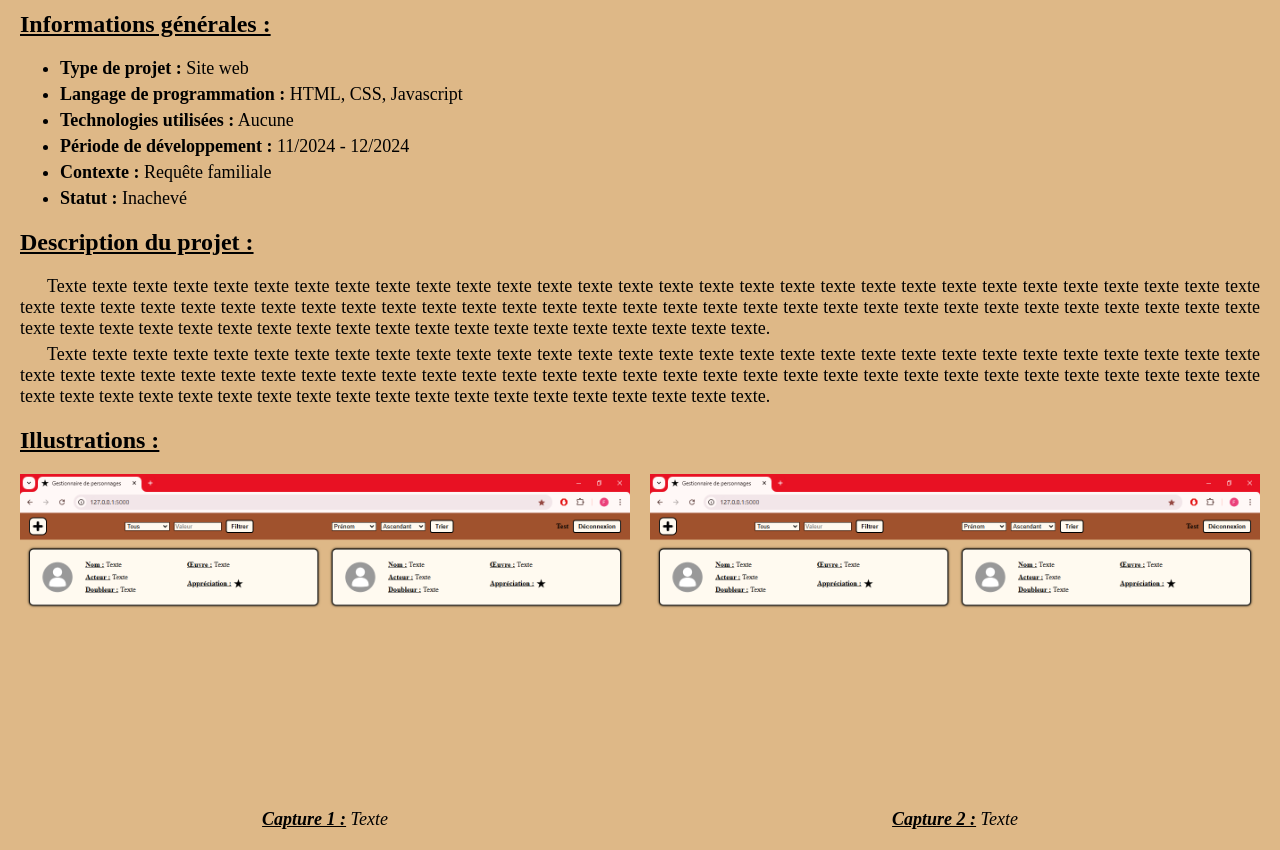
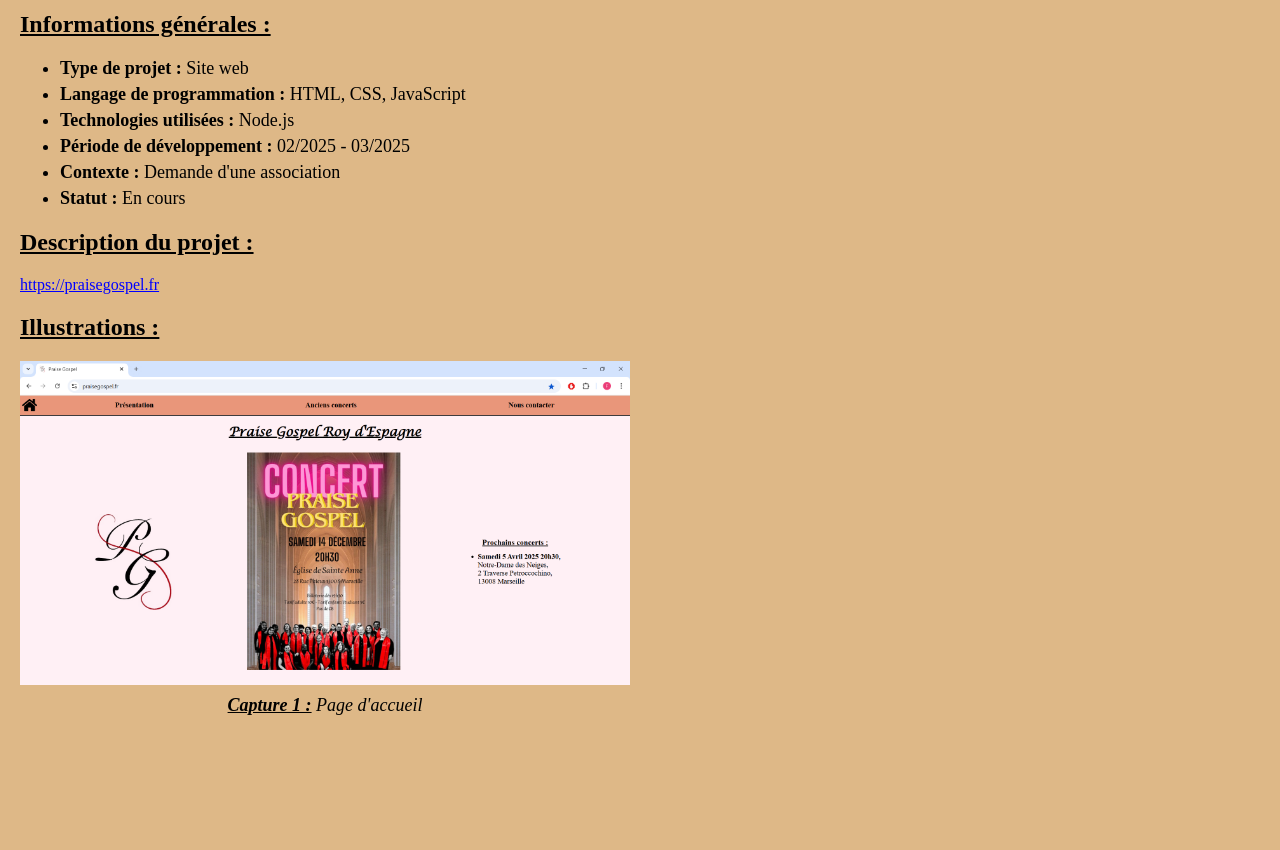
Before and after one commit to FabriceRODRIGUEZ/portfolio, a plain HTML site: page projects/choir_site.html in a window 1280 px wide. Shown: the part 76-926 px from the top of the page. After the commit the page ends 812 px from the top, so only its background shows below. Drawn offline with Linux system fonts and the light colour scheme.

Commit message:
Mise à jour

```diff
--- a/projects/choir_site.html
+++ b/projects/choir_site.html
@@ -29,54 +29,48 @@
 				</li>
 				<li class="property">
 					<strong class="property_name">Langage de programmation :</strong>
-					HTML, CSS, Javascript
+					HTML, CSS, JavaScript
 				</li>
 				<li class="property">
 					<strong class="property_name">Technologies utilisées :</strong>
-					Aucune
+					Node.js
 				</li>
 				<li class="property">
 					<strong class="property_name">Période de développement :</strong>
-					11/2024 - 12/2024
+					02/2025 - 03/2025
 				</li>
 				<li class="property">
 					<strong class="property_name">Contexte :</strong>
-					Requête familiale
+					Demande d'une association
 				</li>
 				<li class="property">
 					<strong class="property_name">Statut :</strong>
-					Inachevé
+					En cours
 				</li>
 			</ul>
 		</div>
 
 		<div class="section">
 			<h2 class="section_title">Description du projet :</h2>
-			<p class="description">
+			<a href="https://praisegospel.fr" style="color: blue;">https://praisegospel.fr</a>
+			<!-- <p class="description">
 				&nbsp;&nbsp;&nbsp;&nbsp;
 				Texte texte texte texte texte texte texte texte texte texte texte texte texte texte texte texte texte texte texte texte texte texte texte texte texte texte texte texte texte texte texte texte texte texte texte texte texte texte texte texte texte texte texte texte texte texte texte texte texte texte texte texte texte texte texte texte texte texte texte texte texte texte texte texte texte texte texte texte texte texte texte texte texte texte texte texte texte texte texte texte.
 			</p>
 			<p class="description">
 				&nbsp;&nbsp;&nbsp;&nbsp;
 				Texte texte texte texte texte texte texte texte texte texte texte texte texte texte texte texte texte texte texte texte texte texte texte texte texte texte texte texte texte texte texte texte texte texte texte texte texte texte texte texte texte texte texte texte texte texte texte texte texte texte texte texte texte texte texte texte texte texte texte texte texte texte texte texte texte texte texte texte texte texte texte texte texte texte texte texte texte texte texte texte.
-			</p>
+			</p> -->
 		</div>
 
 		<div class="section">
 			<h2 class="section_title">Illustrations :</h2>
 			<div id="illustrations">
 				<div class="illustration">
-					<img class="content" src="../res/images/character_manager_1.png" alt="Illustration">
+					<img class="content" src="../res/images/choir_site_1.png" alt="Illustration">
 					<div class="legend">
 						<strong>Capture 1 :</strong>
-						Texte
-					</div>
-				</div>
-				<div class="illustration">
-					<img class="content" src="../res/images/character_manager_1.png" alt="Illustration">
-					<div class="legend">
-						<strong>Capture 2 :</strong>
-						Texte
+						Page d'accueil
 					</div>
 				</div>
 			</div>
```
Also changed, not shown: res/images/choir_site_1.png (added), 1 other file.
